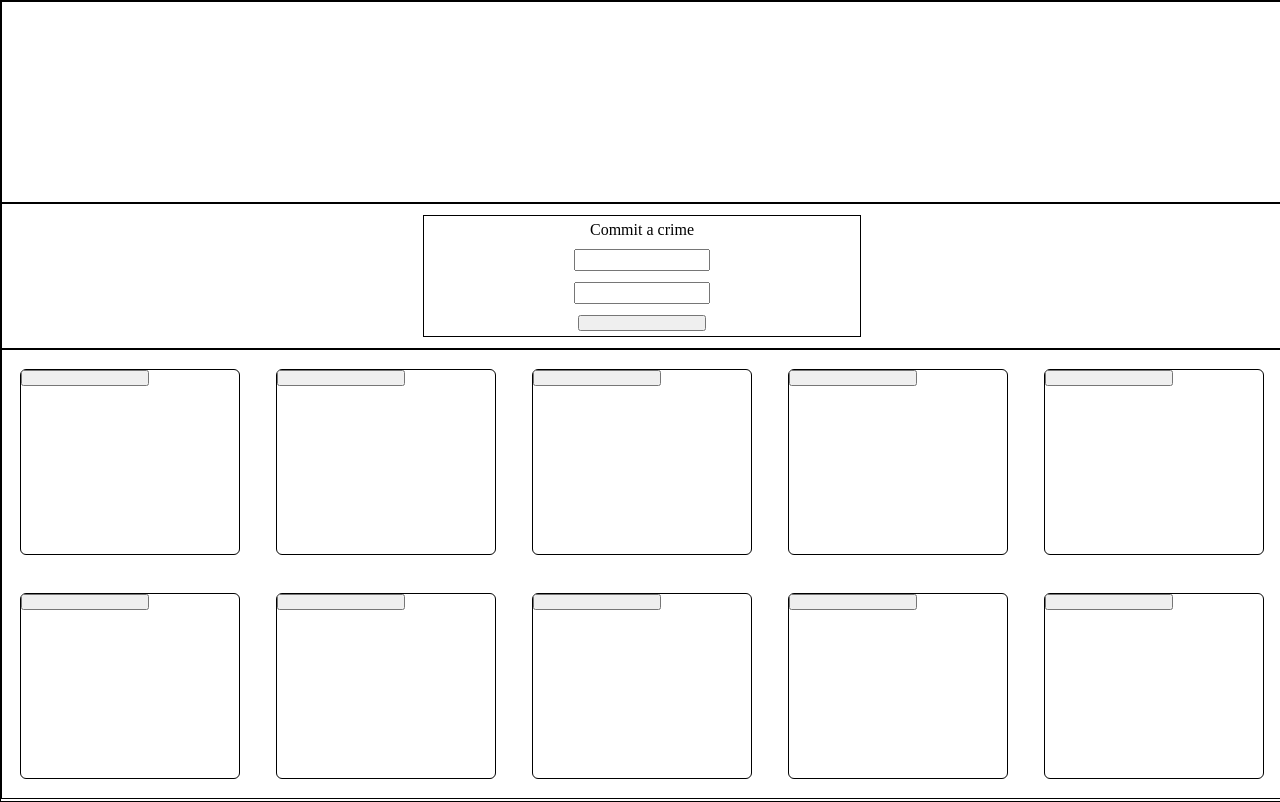
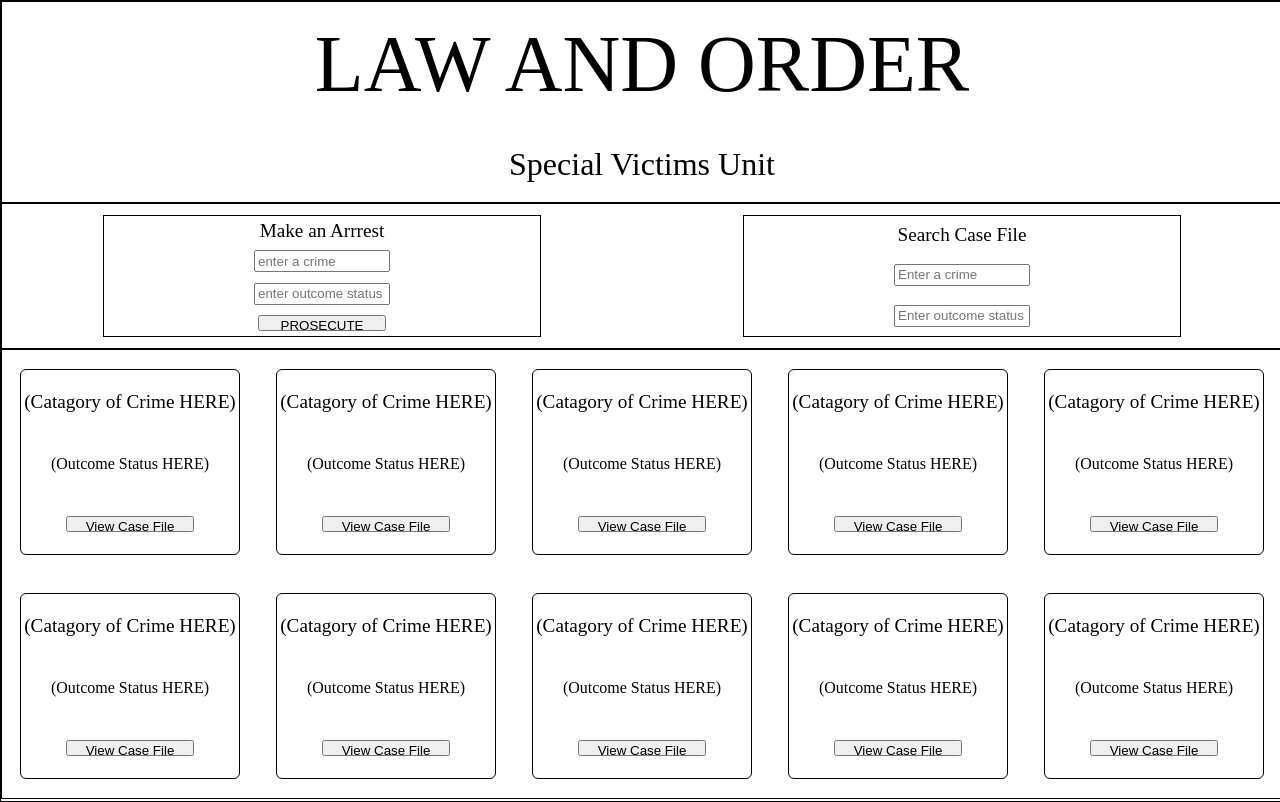
Before and after one commit to josephiznot/LawAndOrder, a React (Create React App) app: page / in a window 1280 px wide. Built offline with nearby package versions, Linux system fonts and the light colour scheme; no server answers.

Commit message:
added Components

```diff
--- a/src/App.css
+++ b/src/App.css
@@ -13,12 +13,16 @@
 header {
   width: 100vw;
   height: 25vh;
+  display: flex;
+  flex-direction: column;
+  justify-content: space-around;
+  align-items: center;
 }
 section {
   width: 100vw;
   height: 18vh;
   display: flex;
-  justify-content: center;
+  justify-content: space-around;
   align-items: center;
 }
 main {
@@ -41,9 +45,22 @@
   width: 17vw;
   height: 23vh;
   border-radius: 6px;
+  display: flex;
+  flex-direction: column;
+  justify-content: space-around;
+  align-items: center;
 }
 input,
 button {
   width: 10vw;
   height: 2vh;
 }
+h1 {
+  font-size: 5em;
+}
+h3 {
+  font-size: 2em;
+}
+h4 {
+  font-size: 1.2em;
+}
--- a/src/App.js
+++ b/src/App.js
@@ -3,13 +3,20 @@
 import "./App.css";
 import axios from "axios";
 import Filter from "./Components/Filter";
+import CaseFile from "./Components/CaseFile";
+import MakeArrest from "./Components/MakeArrest";
+import SearchCase from "./Components/SearchCase";
+import Header from "./Components/Header";
 class App extends Component {
   constructor() {
     super();
     this.state = {
+      header: "LAW AND ORDER",
+      unit: "Special Victims Unit",
       people: [],
       // baseUrl: "https://swapi.co/api/",
-      baseUrl: "https://data.police.uk/api/crime-categories",
+      baseUrl:
+        "https://data.police.uk/api/crimes-no-location?category=all-crime&force=leicestershire",
       input: ""
     };
   }
@@ -30,66 +37,22 @@
     }
     return (
       <div className="home-page">
-        <header>{/* <h1 /> */}</header>
+        <Header mainHeader={this.state.header} policeSquad={this.state.unit} />
         <section>
-          <figure>
-            <h3>Commit a crime</h3>
-            <input />
-            <input />
-            <button />
-          </figure>
+          <MakeArrest />
+          <SearchCase />
         </section>
         <main>
-          <form>
-            <h4 />
-            <p />
-            <button />
-          </form>
-          <form>
-            <h4 />
-            <p />
-            <button />
-          </form>
-          <form>
-            <h4 />
-            <p />
-            <button />
-          </form>
-          <form>
-            <h4 />
-            <p />
-            <button />
-          </form>
-          <form>
-            <h4 />
-            <p />
-            <button />
-          </form>
-          <form>
-            <h4 />
-            <p />
-            <button />
-          </form>
-          <form>
-            <h4 />
-            <p />
-            <button />
-          </form>
-          <form>
-            <h4 />
-            <p />
-            <button />
-          </form>
-          <form>
-            <h4 />
-            <p />
-            <button />
-          </form>
-          <form>
-            <h4 />
-            <p />
-            <button />
-          </form>
+          <CaseFile />
+          <CaseFile />
+          <CaseFile />
+          <CaseFile />
+          <CaseFile />
+          <CaseFile />
+          <CaseFile />
+          <CaseFile />
+          <CaseFile />
+          <CaseFile />
         </main>
       </div>
     );
--- /dev/null
+++ b/src/Components/CaseFile.js
@@ -0,0 +1,12 @@
+import React, { Component } from "react";
+
+function CaseFile(props) {
+  return (
+    <form>
+      <h4>(Catagory of Crime HERE)</h4>
+      <p>(Outcome Status HERE)</p>
+      <button>View Case File</button>
+    </form>
+  );
+}
+export default CaseFile;
--- /dev/null
+++ b/src/Components/Header.js
@@ -0,0 +1,16 @@
+import React, { Component } from "react";
+class Header extends Component {
+  constructor() {
+    super();
+    this.state = {};
+  }
+  render() {
+    return (
+      <header>
+        <h1>{this.props.mainHeader}</h1>
+        <h3>{this.props.policeSquad}</h3>
+      </header>
+    );
+  }
+}
+export default Header;
--- /dev/null
+++ b/src/Components/MakeArrest.js
@@ -0,0 +1,13 @@
+import React, { Component } from "react";
+
+function MakeArrest(props) {
+  return (
+    <figure>
+      <h4>Make an Arrrest</h4>
+      <input placeholder="enter a crime" />
+      <input placeholder="enter outcome status" />
+      <button>PROSECUTE</button>
+    </figure>
+  );
+}
+export default MakeArrest;
--- /dev/null
+++ b/src/Components/SearchCase.js
@@ -0,0 +1,11 @@
+import React, { Component } from "react";
+function SearchCase(props) {
+  return (
+    <figure>
+      <h4>Search Case File</h4>
+      <input placeholder="Enter a crime" />
+      <input placeholder="Enter outcome status" />
+    </figure>
+  );
+}
+export default SearchCase;
--- a/src/reset.css
+++ b/src/reset.css
@@ -82,7 +82,7 @@
   margin: 0;
   padding: 0;
   border: 0;
-  font-size: 100%;
+  /* font-size: 100%; */
   font: inherit;
   vertical-align: baseline;
 }
```
